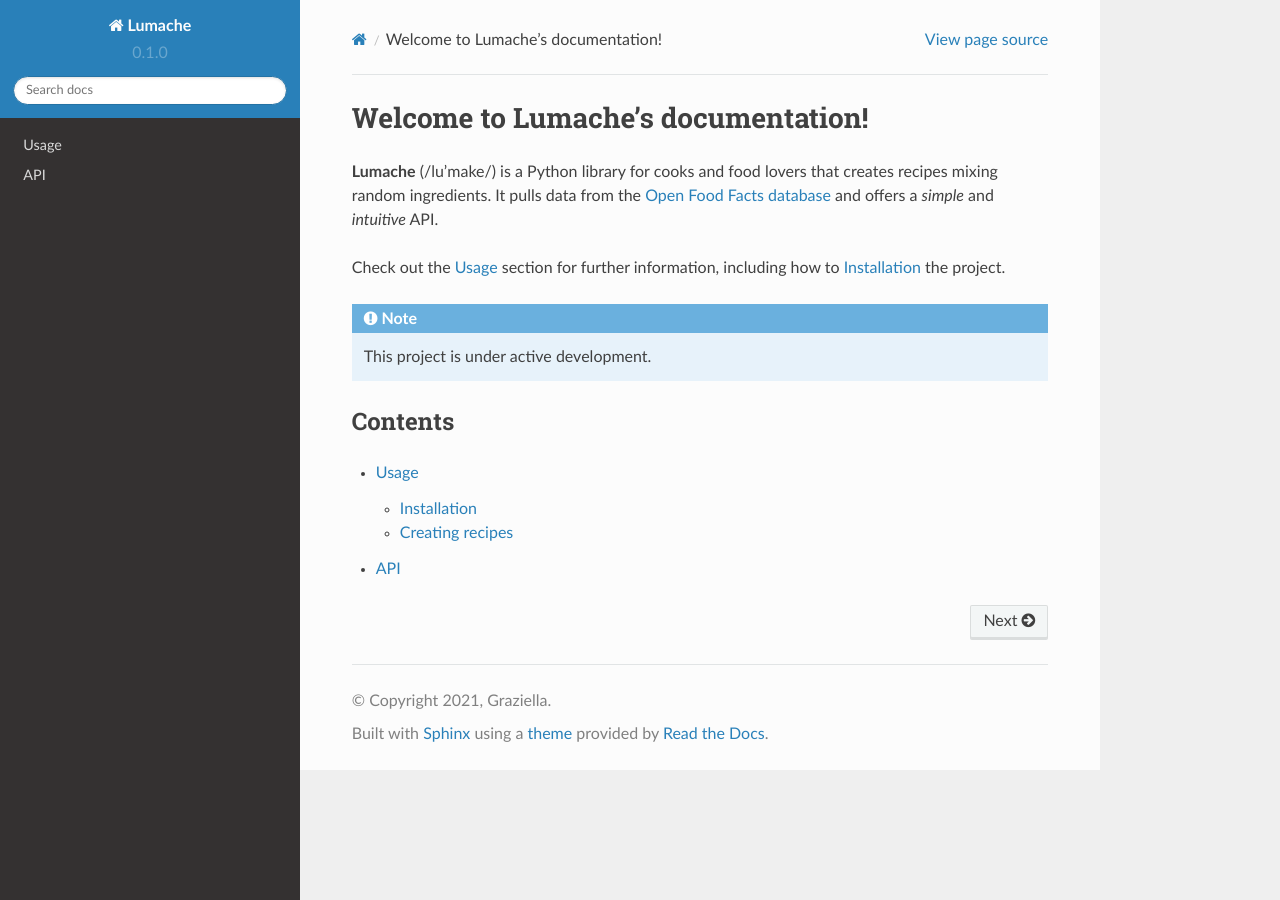
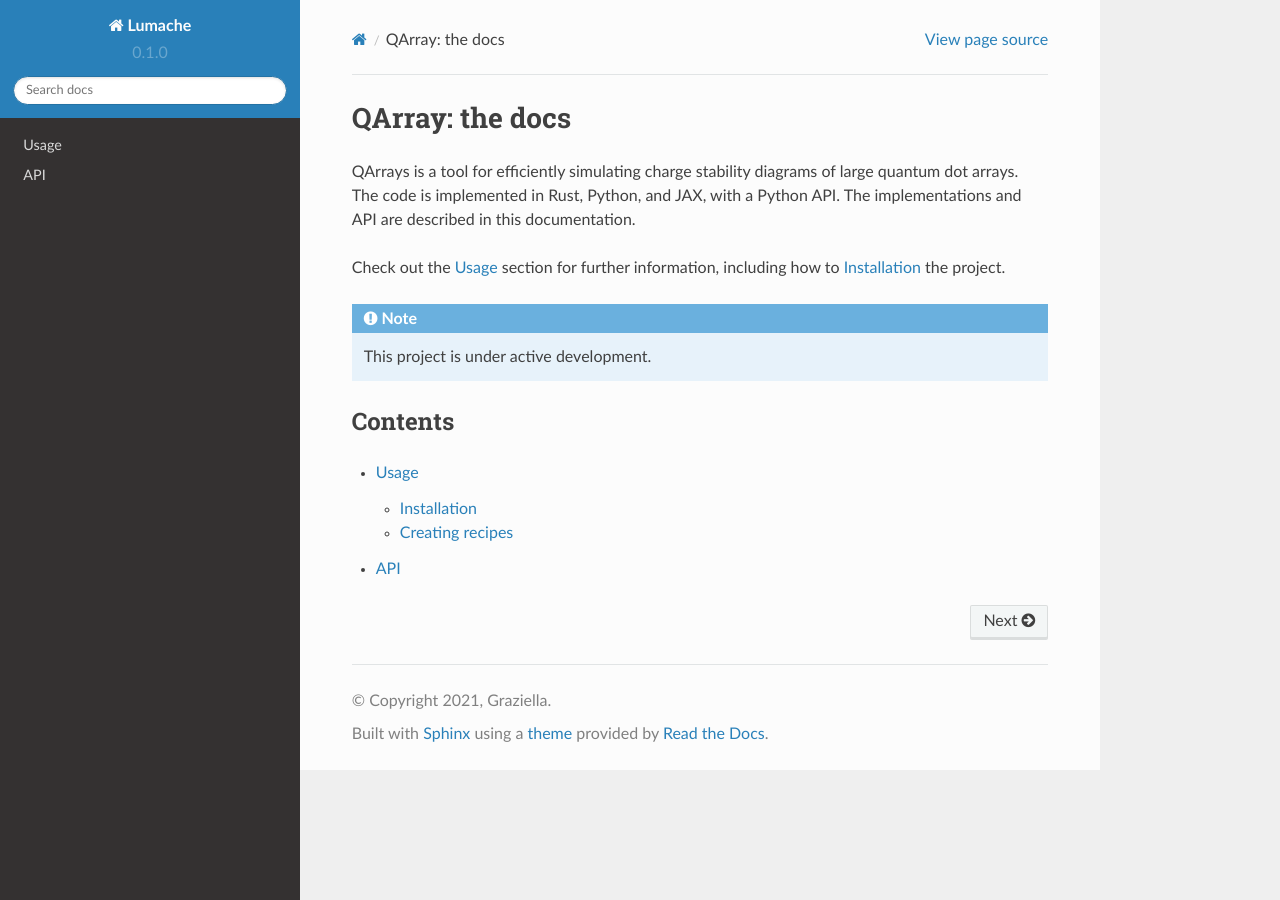
Before and after one commit to josephhickie/qarray_docs, a Sphinx documentation site: the page built from docs/source/index.rst, in a window 1280 px wide. Built offline with Sphinx 7.4.7 and the Read the Docs theme 2.0.0, drawn with Linux system fonts in a browser that asks for light colours.

Commit message:
Update index.rst

```diff
--- a/docs/source/index.rst
+++ b/docs/source/index.rst
@@ -1,10 +1,9 @@
-Welcome to Lumache's documentation!
+QArray: the docs
 ===================================
 
-**Lumache** (/lu'make/) is a Python library for cooks and food lovers
-that creates recipes mixing random ingredients.
-It pulls data from the `Open Food Facts database <https://world.openfoodfacts.org/>`_
-and offers a *simple* and *intuitive* API.
+QArrays is a tool for efficiently simulating charge stability diagrams of large quantum dot arrays.
+The code is implemented in Rust, Python, and JAX, with a Python API. The implementations and API
+are described in this documentation.
 
 Check out the :doc:`usage` section for further information, including
 how to :ref:`installation` the project.
```
